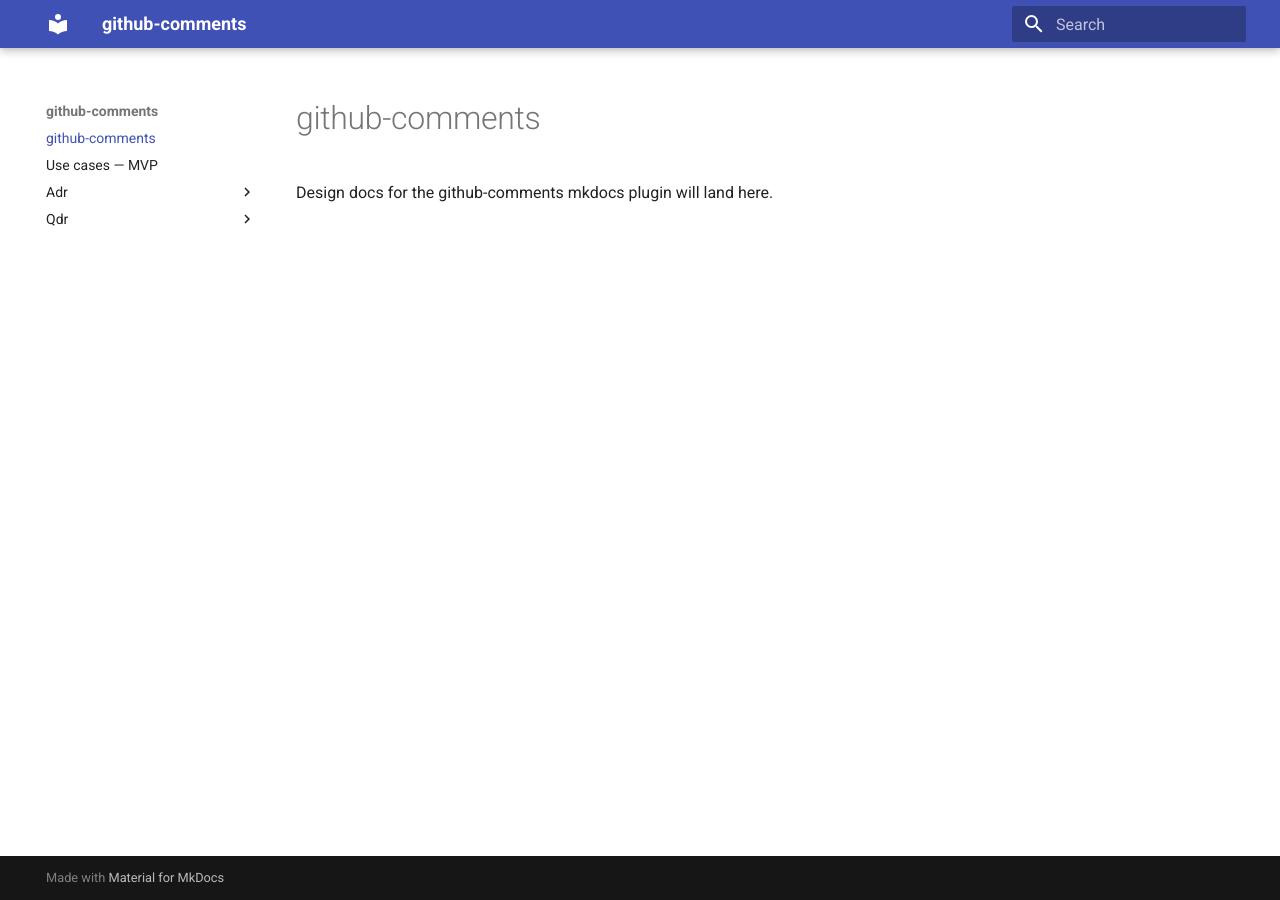
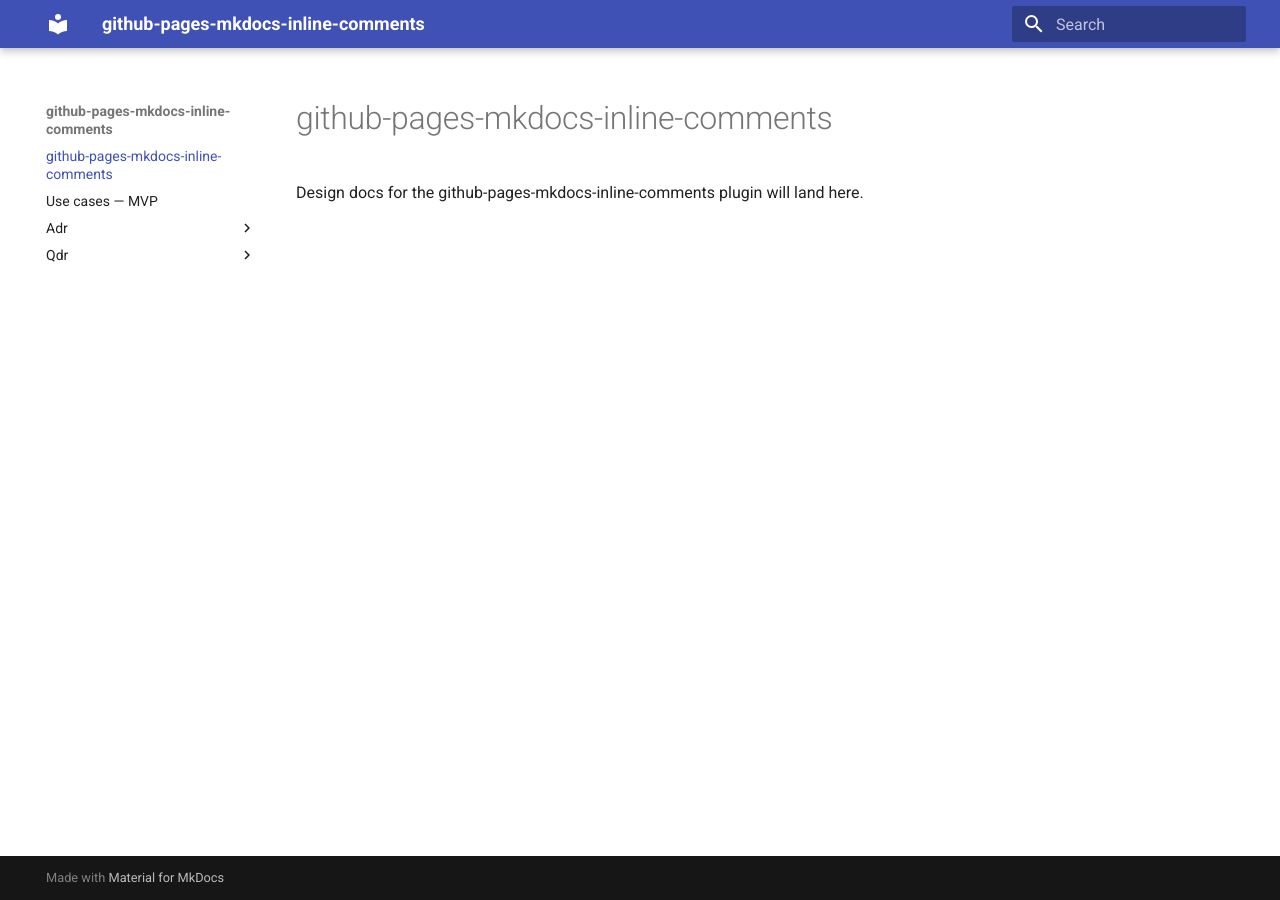
Before and after one commit to Olliverse/github-pages-mkdocs-inline-comments, an MkDocs documentation site: the page built from docs/index.md, in a window 1280 px wide. Built offline with MkDocs 1.6.1 and Material for MkDocs 9.7.7, drawn with Linux system fonts in a browser that asks for light colours.

Commit message:
chore: rename project to github-pages-mkdocs-inline-comments

```diff
--- a/README.md
+++ b/README.md
@@ -1,4 +1,4 @@
-# github-comments
+# github-pages-mkdocs-inline-comments
 
 An mkdocs plugin idea: inline commenting on rendered GitHub Pages docs. Readers select text on a published docs page and leave a comment directly there; each comment is stored as a GitHub Issue or Discussion with text-anchor metadata pointing at the commented passage. Because the findings live in GitHub, they can be retrieved via the `gh` CLI, handed to an AI agent that fixes the docs, and closed when resolved.
 
--- a/docs/index.md
+++ b/docs/index.md
@@ -1,3 +1,3 @@
-# github-comments
+# github-pages-mkdocs-inline-comments
 
-Design docs for the github-comments mkdocs plugin will land here.
+Design docs for the github-pages-mkdocs-inline-comments plugin will land here.
--- a/mkdocs.yml
+++ b/mkdocs.yml
@@ -1,3 +1,3 @@
-site_name: github-comments
+site_name: github-pages-mkdocs-inline-comments
 theme:
   name: material
```
